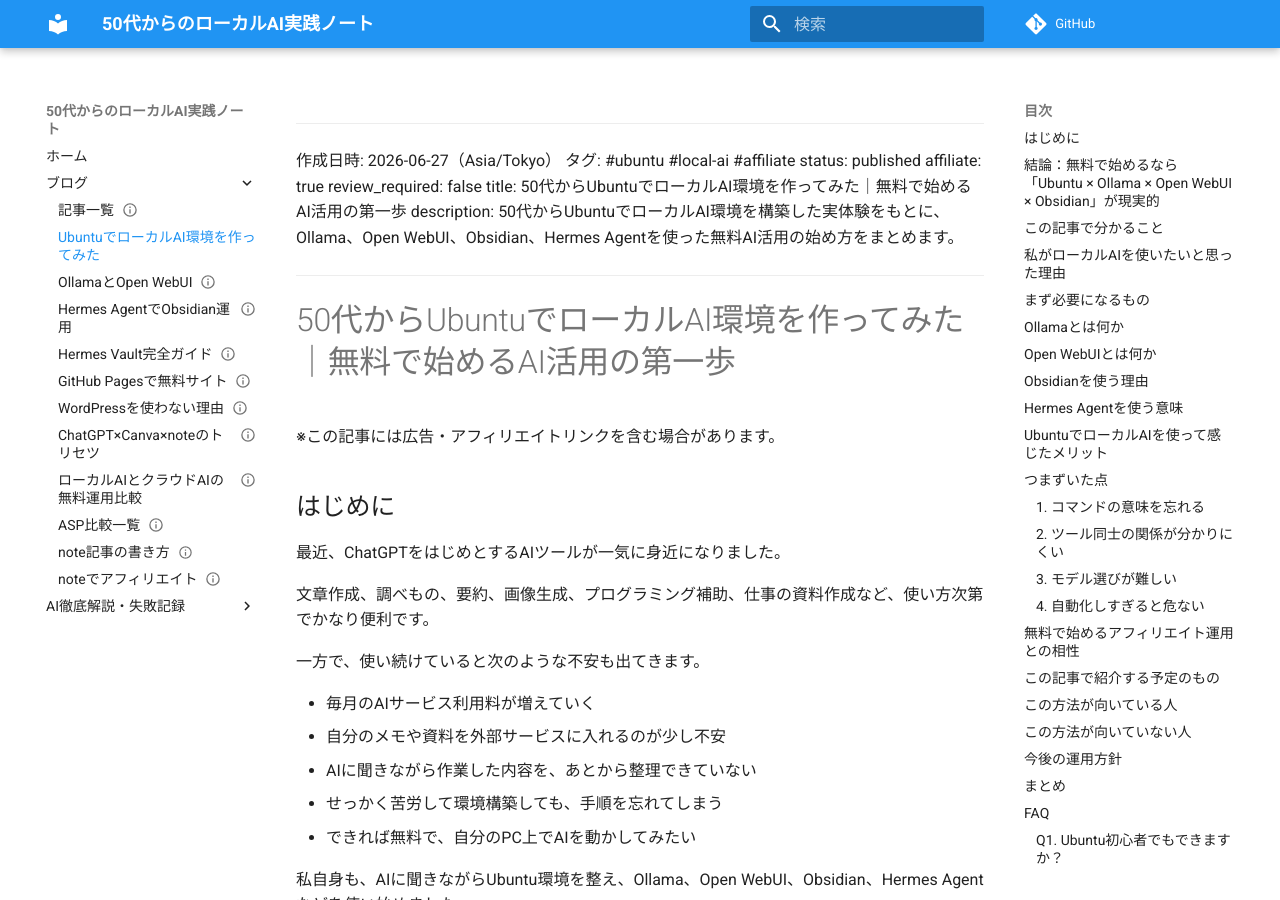
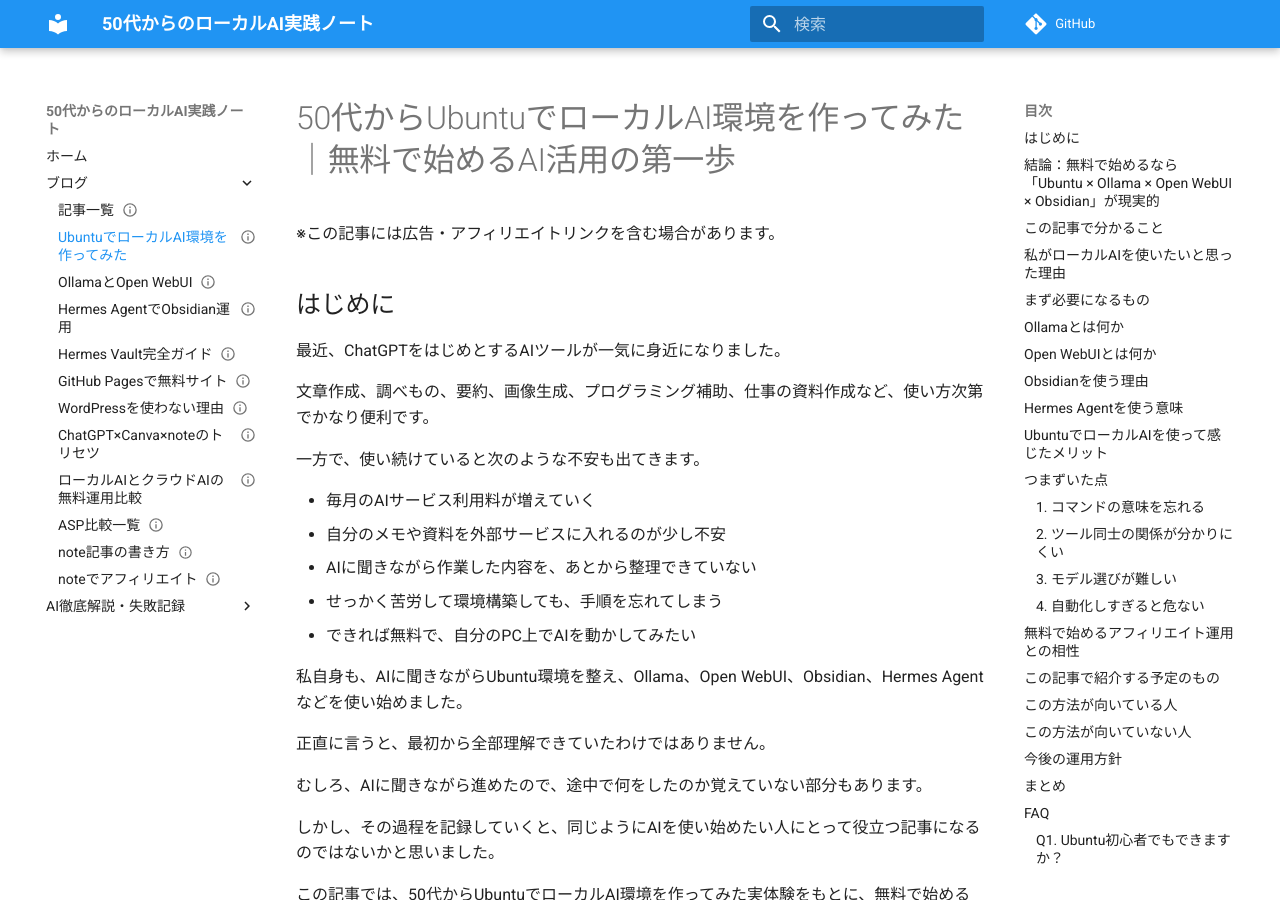
Before and after one commit to snoeru373/kirokuwonokosite, an MkDocs documentation site: the page built from docs/blog/article-01-50-kara-ubuntu.md, in a window 1280 px wide and 900 px high. Built offline with MkDocs 1.6.1 and Material for MkDocs 9.7.7, drawn with Linux system fonts in a browser that asks for light colours; comment, search, counter and statistics services are not loaded.

Commit message:
fix: standardize frontmatter across 15 articles — consistent tags/publishedAt/YAML format

```diff
--- a/docs/blog/article-01-50-kara-ubuntu.md
+++ b/docs/blog/article-01-50-kara-ubuntu.md
@@ -1,13 +1,12 @@
 ---
-
-作成日時: 2026-06-27（Asia/Tokyo）
-タグ: #ubuntu #local-ai #affiliate
+title: "50代からUbuntuでローカルAI環境を作ってみた｜無料で始めるAI活用の第一歩"
+description: "Ubuntu上でOllama、Open WebUI、Obsidian、Hermes Agentを使ったローカルAI構築の実践記録。50代が実際に触ってわかった手順と注意点を解説します。"
+publishedAt: "2026-06-27T14:30:00+09:00"
+tags: [ローカルAI, Ubuntu, Ollama, OpenWebUI, AI活用]
 status: published
 affiliate: true
 review_required: false
-title: 50代からUbuntuでローカルAI環境を作ってみた｜無料で始めるAI活用の第一歩
-description: 50代からUbuntuでローカルAI環境を構築した実体験をもとに、Ollama、Open WebUI、Obsidian、Hermes Agentを使った無料AI活用の始め方をまとめます。
-----------------------------------------------------------------------------------------------------------
+---
 
 # 50代からUbuntuでローカルAI環境を作ってみた｜無料で始めるAI活用の第一歩
 
```
Also changed, not shown: docs/blog/article-10-free-aspx-comparison.md (+4 -6 lines), docs/blog/article-47-ai-saikou-yakata.md (+3 -3 lines), docs/blog/article-asp-comparison.md (+4 -4 lines), docs/blog/article-note-how-to.md (+4 -4 lines).
